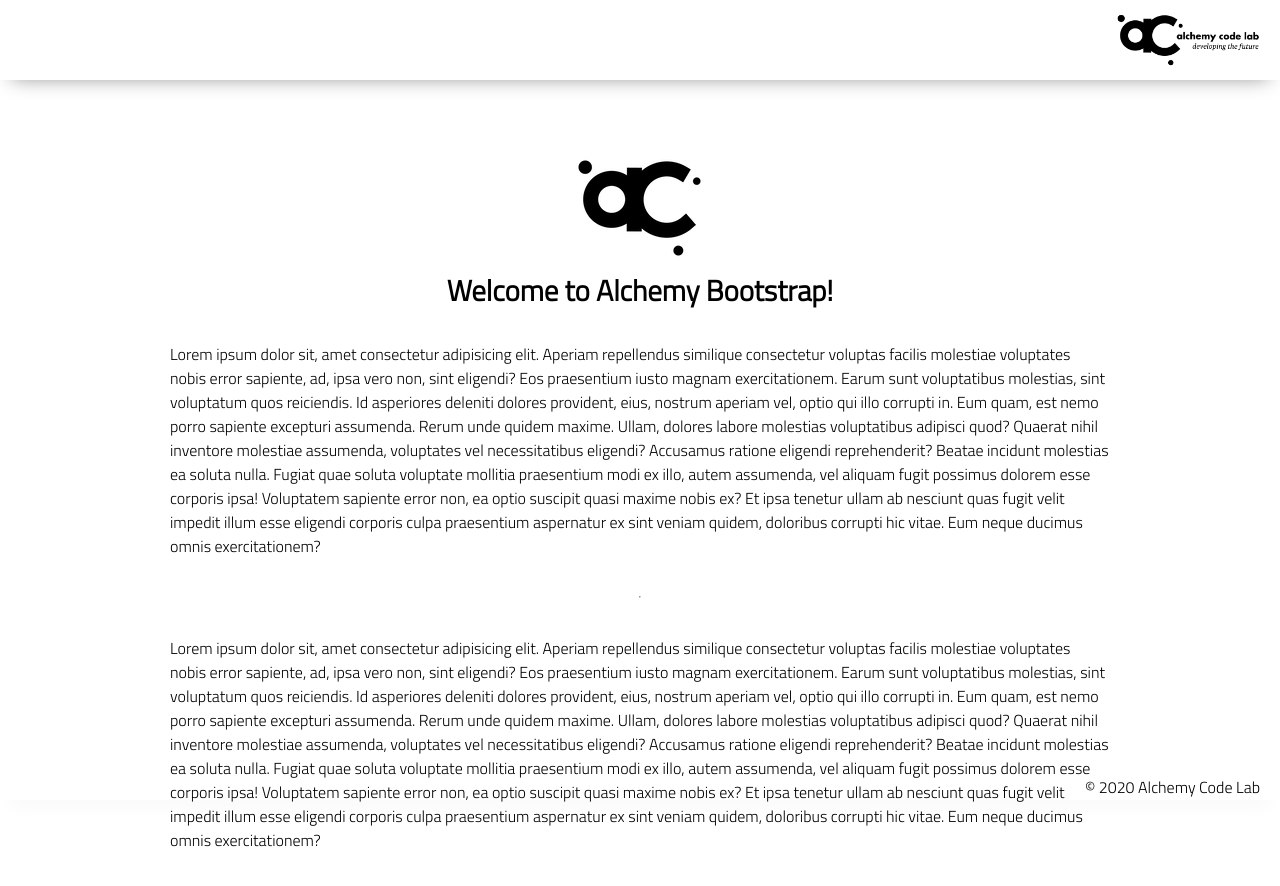
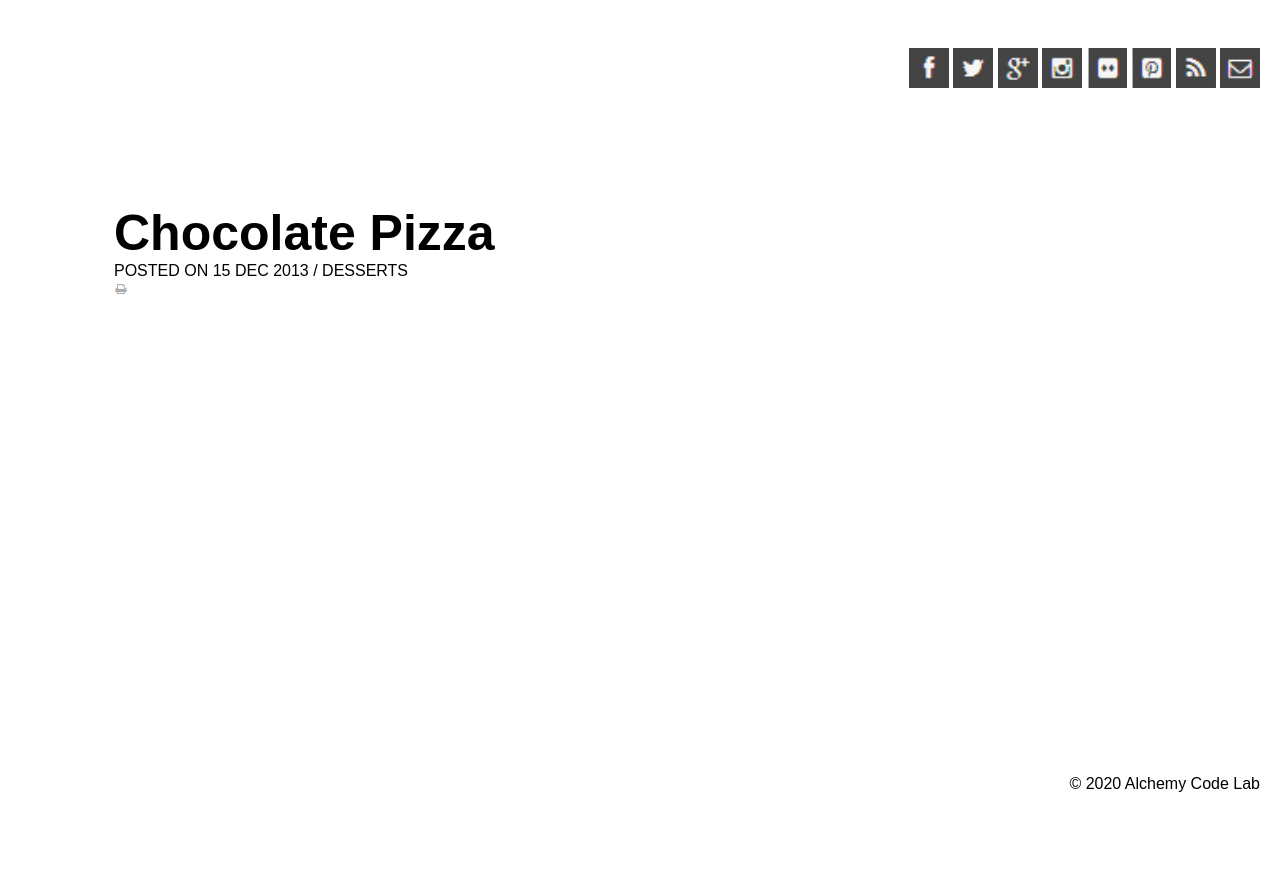
Before and after one commit to Joseph-L-Davis/Lab-10a-chocolate-pizza, a plain HTML site: page index.html in a window 1280 px wide. After the commit the page ends 800 px from the top, so only its background shows below. Drawn offline with Linux system fonts and the light colour scheme.

Commit message:
Initial commit/some header work

```diff
--- a/index.html
+++ b/index.html
@@ -14,32 +14,28 @@
 
 <body>
     <header>
+
         <div class="gutter-right logo">
-            <img src="assets/big-logo.png"/>
+            <img src="assets/fb-icon.png" width="40" height="40"/>
+            <img src="assets/twit-icon.png"/>
+            <img src="assets/gp-icon.png"/>
+            <img src="assets/insta-icon.png"/>
+            <img src="assets/flic-icon.png"/>
+            <img src="assets/pint-icon.png"/>
+            <img src="assets/rss-icon.png"/>
+            <img src="assets/mail-icon.png"/>
         </div>
     </header>
+
     <main>
-        <section class="main-section">
-            <img class="main-logo" src="assets/alchemy-logo.png"/>
-            <h2>
-                Welcome to Alchemy Bootstrap!
-            </h2>
+        <section class="title">
+            <p id="pizza-title">Chocolate Pizza</p>
 
-            <p>
-                Lorem ipsum dolor sit, amet consectetur adipisicing elit. Aperiam repellendus similique consectetur voluptas facilis molestiae voluptates nobis error sapiente, ad, ipsa vero non, sint eligendi? Eos praesentium iusto magnam exercitationem.
-                Earum sunt voluptatibus molestias, sint voluptatum quos reiciendis. Id asperiores deleniti dolores provident, eius, nostrum aperiam vel, optio qui illo corrupti in. Eum quam, est nemo porro sapiente excepturi assumenda.
-                Rerum unde quidem maxime. Ullam, dolores labore molestias voluptatibus adipisci quod? Quaerat nihil inventore molestiae assumenda, voluptates vel necessitatibus eligendi? Accusamus ratione eligendi reprehenderit? Beatae incidunt molestias ea soluta nulla.
-                Fugiat quae soluta voluptate mollitia praesentium modi ex illo, autem assumenda, vel aliquam fugit possimus dolorem esse corporis ipsa! Voluptatem sapiente error non, ea optio suscipit quasi maxime nobis ex?
-                Et ipsa tenetur ullam ab nesciunt quas fugit velit impedit illum esse eligendi corporis culpa praesentium aspernatur ex sint veniam quidem, doloribus corrupti hic vitae. Eum neque ducimus omnis exercitationem?
-            </p>
-            <hr />
-            <p>
-                Lorem ipsum dolor sit, amet consectetur adipisicing elit. Aperiam repellendus similique consectetur voluptas facilis molestiae voluptates nobis error sapiente, ad, ipsa vero non, sint eligendi? Eos praesentium iusto magnam exercitationem.
-                Earum sunt voluptatibus molestias, sint voluptatum quos reiciendis. Id asperiores deleniti dolores provident, eius, nostrum aperiam vel, optio qui illo corrupti in. Eum quam, est nemo porro sapiente excepturi assumenda.
-                Rerum unde quidem maxime. Ullam, dolores labore molestias voluptatibus adipisci quod? Quaerat nihil inventore molestiae assumenda, voluptates vel necessitatibus eligendi? Accusamus ratione eligendi reprehenderit? Beatae incidunt molestias ea soluta nulla.
-                Fugiat quae soluta voluptate mollitia praesentium modi ex illo, autem assumenda, vel aliquam fugit possimus dolorem esse corporis ipsa! Voluptatem sapiente error non, ea optio suscipit quasi maxime nobis ex?
-                Et ipsa tenetur ullam ab nesciunt quas fugit velit impedit illum esse eligendi corporis culpa praesentium aspernatur ex sint veniam quidem, doloribus corrupti hic vitae. Eum neque ducimus omnis exercitationem?
-            </p>
+            <p id="pizza-date">POSTED ON 15 DEC 2013 / DESSERTS</p>
+
+            <div id="print" class="print">
+                <img src="assets/print-icon.png" alt="">
+            </div>
 
         </section>
     </main>
--- a/styles/style.css
+++ b/styles/style.css
@@ -1,4 +1,3 @@
-
 body {
     /* https://coolors.co/generate and click export -> scss to get the colors to copy and paste below*/
     /* --color1: hsla(349, 69%, 76%, 1);
@@ -13,44 +12,58 @@ body {
     --color4: hsla(45, 73%, 98%, 1);
     --color5: hsla(224, 40%, 79%, 1); */
 
-    --header-height: 80px;
-    --shadow: 0px 10px 20px -12px rgba(0,0,0,0.45);
+    --header-height: 140px;
+    /* --shadow: 0px 10px 20px -12px rgba(0, 0, 0, 0.45); */
     --gutter: 30px;
     --footer-height: 25px;
 
-    font-family: 'Titillium Web', sans-serif;
+    font-family: sans-serif;
     background-color: var(--color2);
 }
 
 main {
+    padding: 5%;
     display: flex;
-    flex-direction: column;
-    justify-content: center;
     align-items: center;
+    grid-template-columns: 1fr;
+    grid-template-rows: 10% 50% 20% 20%;
     margin-bottom: calc(var(--footer-height));
+    margin-left: 50px;
 }
 
-section {
-    background-color: var(--color5);
-    width: 1000px;
-    max-width: 80%;
-    display: flex;
-    flex-direction: column;
-    justify-content: center;
-    align-items: center;
-    padding-top: var(--gutter);
-    padding-bottom: var(--gutter);
-    margin-top: var(--gutter);
-    margin-bottom: var(--gutter);
-    border: solid 2px var(--color1);
+
+
+#pizza-title {
+
+    font-size: 50px;
+    font-weight: bolder;
 }
+
+#print {
+    justify-content: flex-end;
+}
+
 
 header {
     display: flex;
     justify-content: flex-end;
+    align-items: center;
     background-color: var(--color3);
     height: var(--header-height);
     box-shadow: var(--shadow);
+}
+
+
+
+.gutter-left {
+    display: flex;
+    justify-content: flex-start;
+    align-items: center;
+}
+
+header img {
+    height: 40px;
+    width: 40px;
 }
 
 footer {
@@ -74,8 +87,8 @@ h2 {
     animation: pulse 5s infinite ease-in-out;
 }
 
-header img {
-    height: var(--header-height);
+/* header img {
+    height: var(--header-height); */
 }
 
 p {
@@ -93,9 +106,9 @@ footer {
     box-shadow: var(--shadow);
 }
 
-  @keyframes pulse {
+@keyframes pulse {
     20% {
-      transform: rotate3d(-10, -10, -10, 50deg) scale(1.2);
+        transform: rotate3d(-10, -10, -10, 50deg) scale(1.2);
     }
 
     40% {
@@ -104,10 +117,10 @@ footer {
 
     60% {
         transform: rotate3d(-10, 10, 10, 50deg) scale(1.2);
-      }
+    }
 
     80% {
         transform: rotate3d(10, 10, 10, 50deg) scale(1);
     }
 
-  }
+}
```
Also changed, not shown: assets/choco-pizza.png (added), assets/fb-icon.png (added), assets/flic-icon.png (added), assets/gp-icon.png (added), assets/insta-icon.png (added), assets/list-bg.png (added), assets/logo.png (added), assets/mail-icon.png (added), assets/pint-icon.png (added), assets/print-icon.png (added), assets/rss-icon.png (added), assets/small-logo.png (added), assets/twit-icon.png (added), assets/van-pic.png (added).
